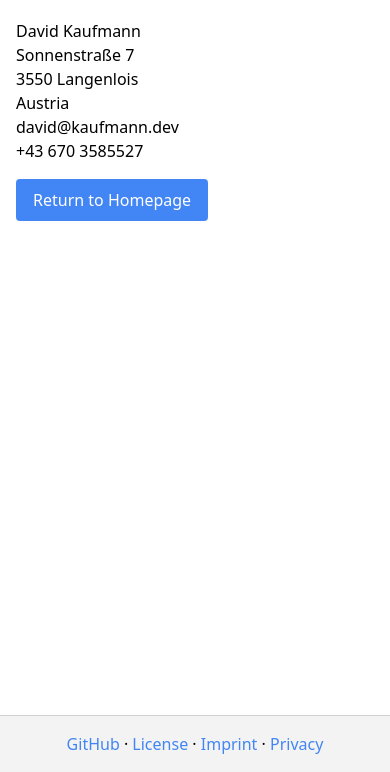
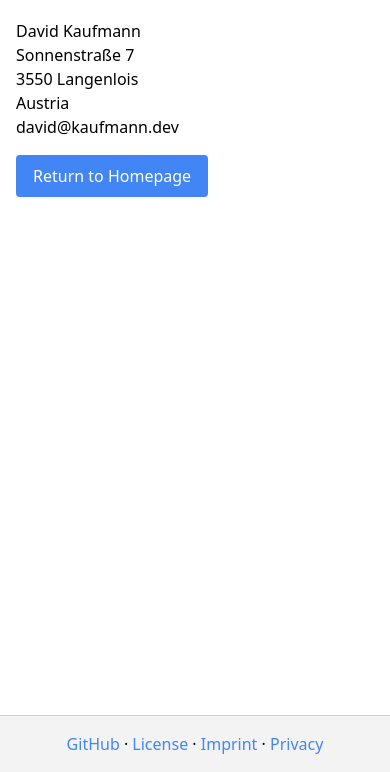
Before and after one commit to kaufmann-dev/purus-css, a plain HTML site: page website/imprint/index.html in a window 390 px wide. Shown: the part 72-844 px from the top of the page. Drawn offline with Linux system fonts and the light colour scheme.

Commit message:
fix(imprint): remove phone number from contact details
Simplify imprint by omitting the phone number, keeping only the email address for contact.

```diff
--- a/website/imprint/index.html
+++ b/website/imprint/index.html
@@ -18,8 +18,7 @@
         Sonnenstraße 7<br>
         3550 Langenlois<br>
         Austria<br>
-        david@kaufmann.dev<br>
-        +43 670 3585527
+        david@kaufmann.dev
       </p>
       <a href=".."><button class="mb-lg">Return to Homepage</button></a>
     </div>
```
